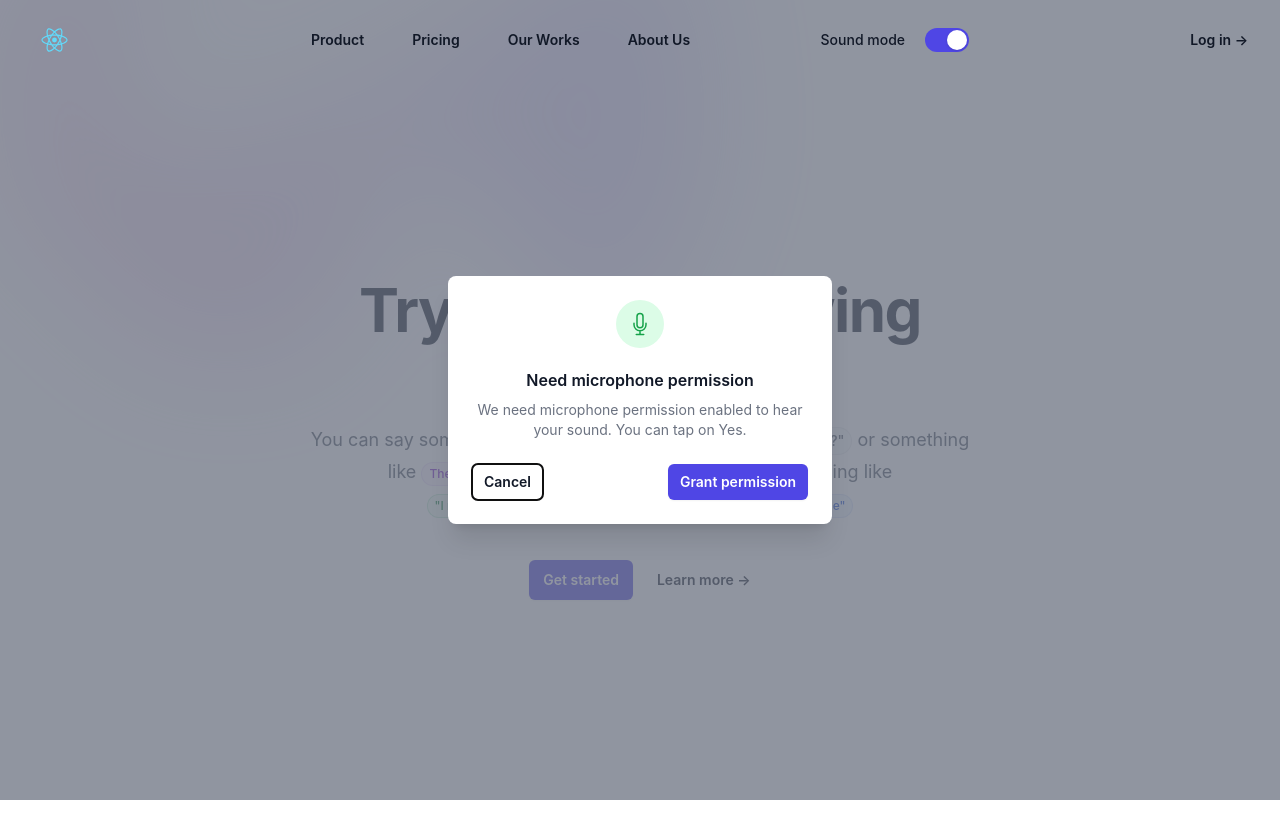
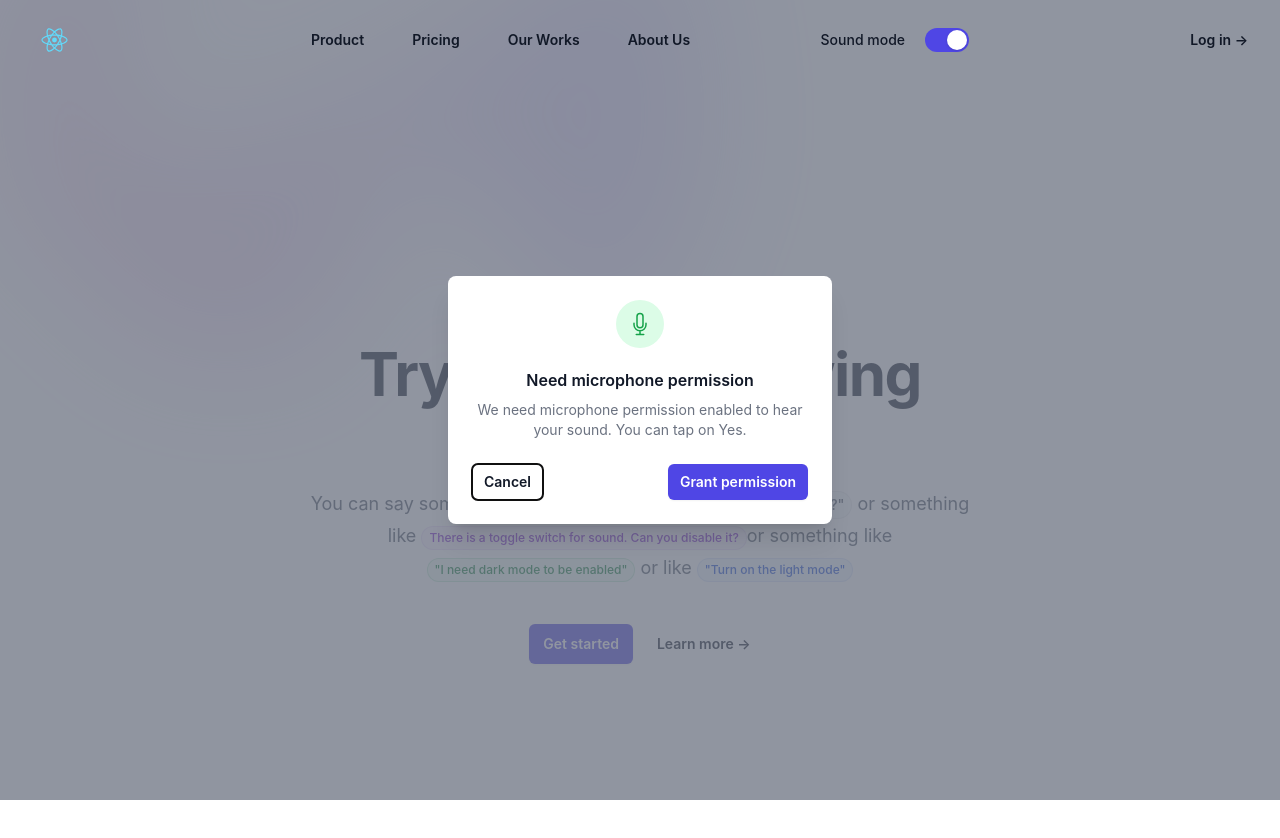
Before and after one commit to pudasainianjan/voiceProjectReact, a React (Create React App) app: page / in a window 1280 px wide. Shown: the top 838 px of the page. Built offline with nearby package versions, Linux system fonts and the light colour scheme.

Commit message:
some changes

```diff
--- a/package.json
+++ b/package.json
@@ -1,4 +1,5 @@
 {
+  "homepage": "https://pudasainianjan.github.io/voiceProjectReact",
   "name": "voice-project",
   "version": "0.1.0",
   "private": true,
@@ -15,6 +16,8 @@
   },
   "scripts": {
     "start": "react-scripts start",
+    "predeploy": "npm run build",
+    "deploy": "gh-pages -d build",
     "build": "react-scripts build",
     "test": "react-scripts test",
     "eject": "react-scripts eject"
--- a/src/modules/homepage/HomePageView.js
+++ b/src/modules/homepage/HomePageView.js
@@ -60,6 +60,7 @@ function HomePageView() {
           console.log("before calling recog");
           !recognitionStarted && startRecognitionProcess();
         } else {
+          setMobileMenuOpen(false);
           setSoundPermissionModalOpen(true);
         }
       });
@@ -133,6 +134,8 @@ function HomePageView() {
           setIsListening(false);
         };
 
+        // !enableSoundAssistance && recognition.stop();
+
         console.log("before calling recognition start");
 
         recognition.start();
@@ -145,6 +148,7 @@ function HomePageView() {
   function executeCommand(command) {
     setCurrentCommand(command);
     if (checkStrings(command, ["disable", "sound", "off"])) {
+      setMobileMenuOpen(true);
       setEnableSoundAssistance(false);
     } else if (checkStrings(command, ["enable", "sound", "on"])) {
       setEnableSoundAssistance(true);
@@ -332,11 +336,11 @@ function HomePageView() {
               />
             </div>
           )}
-          <div className="mx-auto max-w-2xl py-32 sm:py-48 lg:py-56">
-            {currentCommand && (
-              <div className="hidden sm:mb-8 sm:flex sm:justify-center">
+          <div className="text-center mx-auto max-w-2xl py-32 sm:py-48 lg:py-56">
+            {"currentCommand" && (
+              <div className=" sm:mb-8 sm:flex sm:justify-center">
                 <div className="relative rounded-full px-5 py-1 text-4xl leading-6 text-gray-600 ring-1 ring-gray-900/10 hover:ring-gray-900/20">
-                  {currentCommand}
+                  {"currentCommand"}
                 </div>
               </div>
             )}
```
